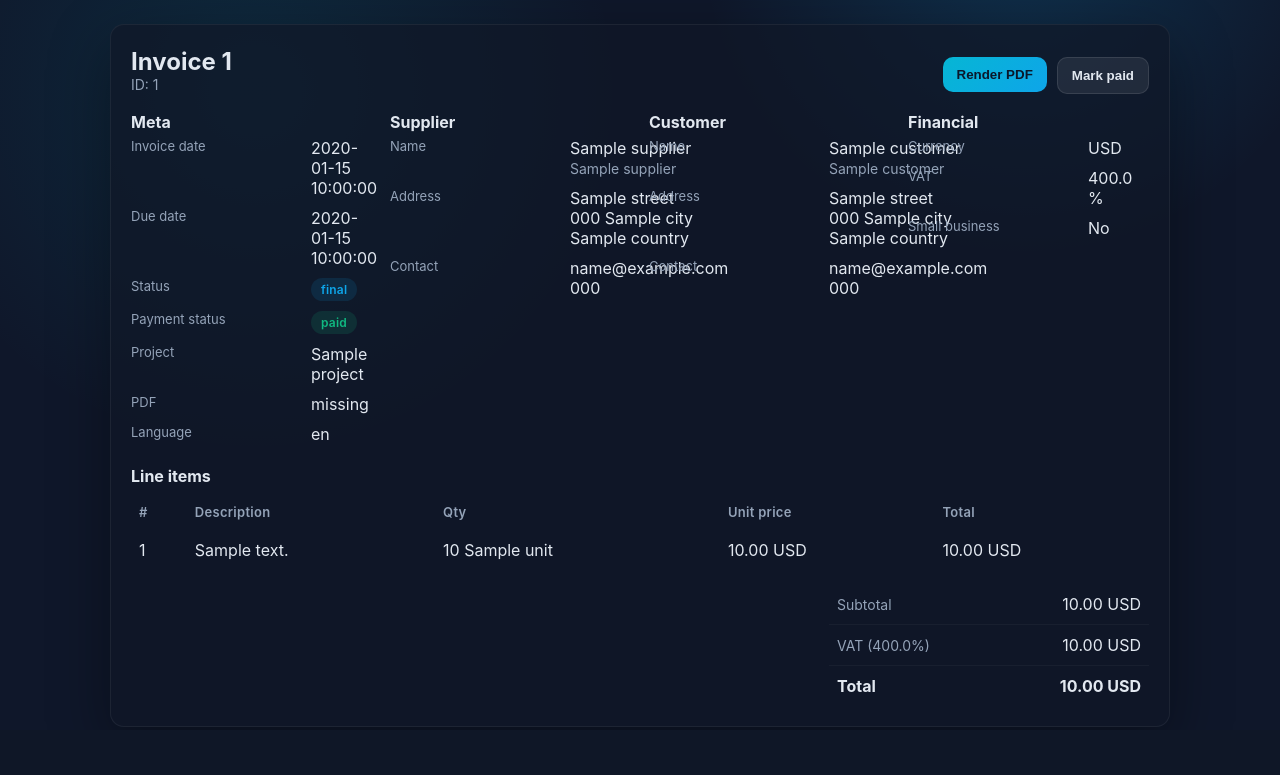
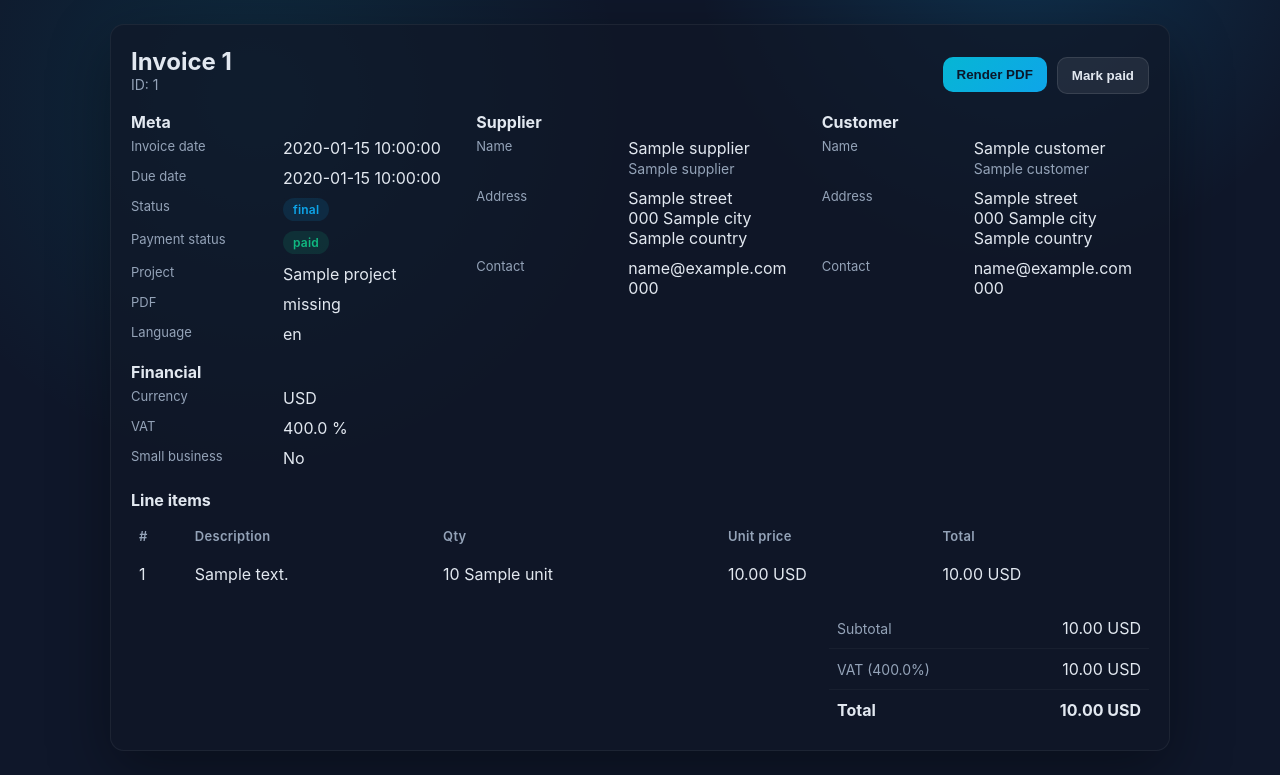
Before and after one commit to BadlyDrawnBoy/mad-invoice-mcp, a Python web app: template bridge/web/templates/invoice_detail.html in a window 1280 px wide. Shown: the part 70-845 px from the top of the page. Before the commit the page ends 797 px from the top, so only its background shows below. Run offline with Jinja, Linux system fonts and the light colour scheme; the template is opened without the code that fills it: most values are stand-ins (such as "Sample title", 1, 10 or a date in 2020).

Commit message:
Fix web UI layout and PDF rendering encoding issue
Layout fixes:
- Increased grid column minwidth from 240px to 320px to prevent cramping
- Adjusted dl columns from 180px to 140px with proper gap
- Added word-wrap and overflow-wrap to dd elements for better text handling

PDF rendering fix:
- Changed subprocess.run from text=True to encoding='utf-8' with errors='replace'
- This handles non-UTF-8 bytes in pdflatex output gracefully
- Fixes "utf-8 codec can't decode byte 0xff" error

🤖 Generated with [Claude Code](https://claude.com/claude-code)

Co-Authored-By: Claude <noreply@anthropic.com>

```diff
--- a/bridge/backends/invoices.py
+++ b/bridge/backends/invoices.py
@@ -252,7 +252,8 @@ def _render_invoice(invoice: Invoice, root: Path | None = None) -> dict[str, Any
                 [_PDFLATEX_PATH, "-interaction=nonstopmode", tex_path.name],
                 cwd=build_dir,
                 capture_output=True,
-                text=True,
+                encoding='utf-8',
+                errors='replace',
                 check=True,
             )
     except FileNotFoundError as exc:
--- a/bridge/web/templates/invoice_detail.html
+++ b/bridge/web/templates/invoice_detail.html
@@ -28,7 +28,7 @@
     </div>
   </div>
 
-    <div style="margin-top:18px; display:grid; grid-template-columns: repeat(auto-fit, minmax(240px, 1fr)); gap:18px;">
+    <div style="margin-top:18px; display:grid; grid-template-columns: repeat(auto-fit, minmax(320px, 1fr)); gap:18px;">
         <div>
             <h4 style="margin:0 0 6px;">Meta</h4>
             <dl>
--- a/bridge/web/templates/layout.html
+++ b/bridge/web/templates/layout.html
@@ -93,9 +93,9 @@
       color: white;
     }
     .muted { color: var(--muted); font-size: 14px; }
-    dl { display: grid; grid-template-columns: 180px 1fr; row-gap: 10px; margin: 0; }
+    dl { display: grid; grid-template-columns: 140px 1fr; row-gap: 10px; column-gap: 12px; margin: 0; }
     dt { color: var(--muted); font-size: 13px; }
-    dd { margin: 0; }
+    dd { margin: 0; word-wrap: break-word; overflow-wrap: break-word; }
     ul { margin: 0 0 0 18px; }
   </style>
 </head>
```
